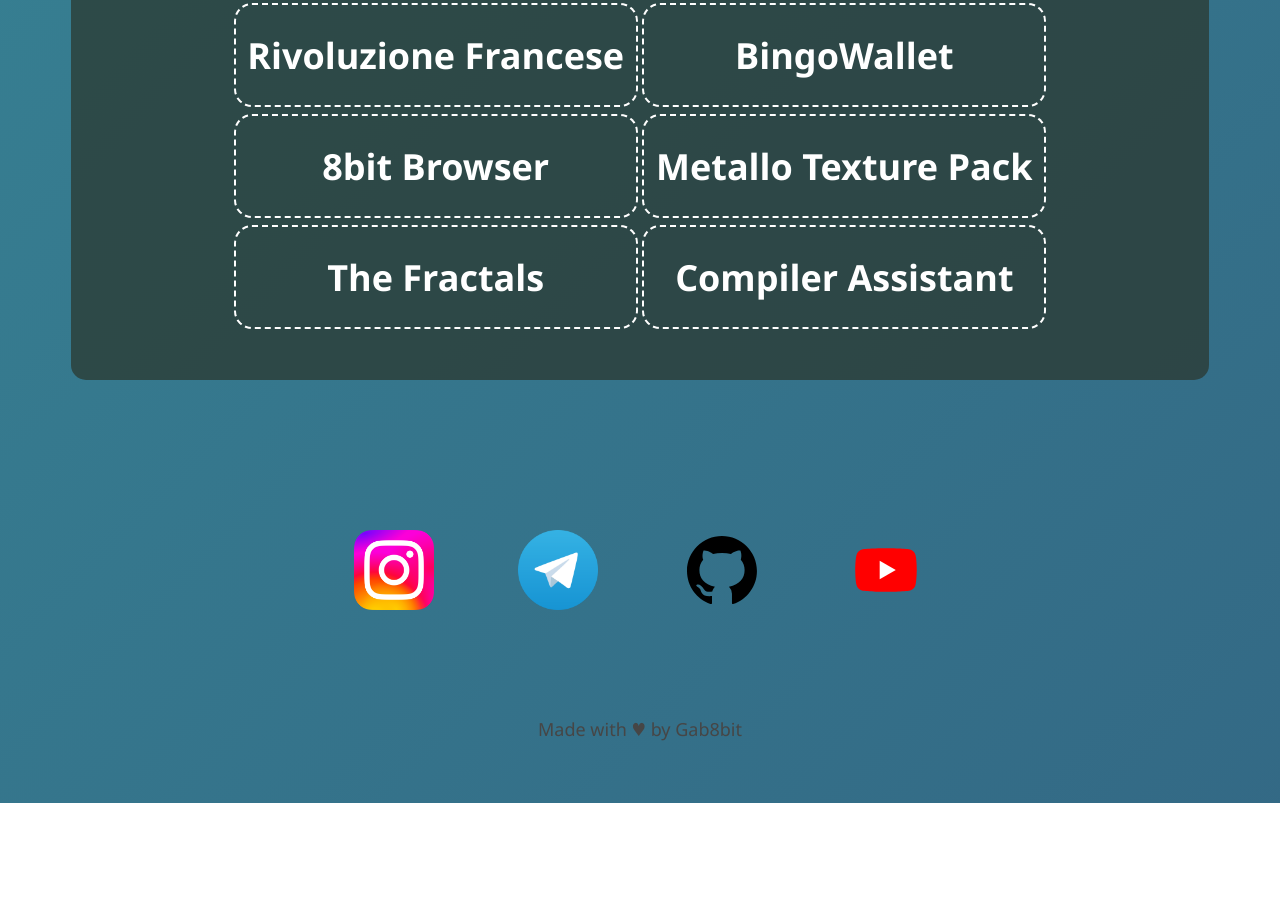
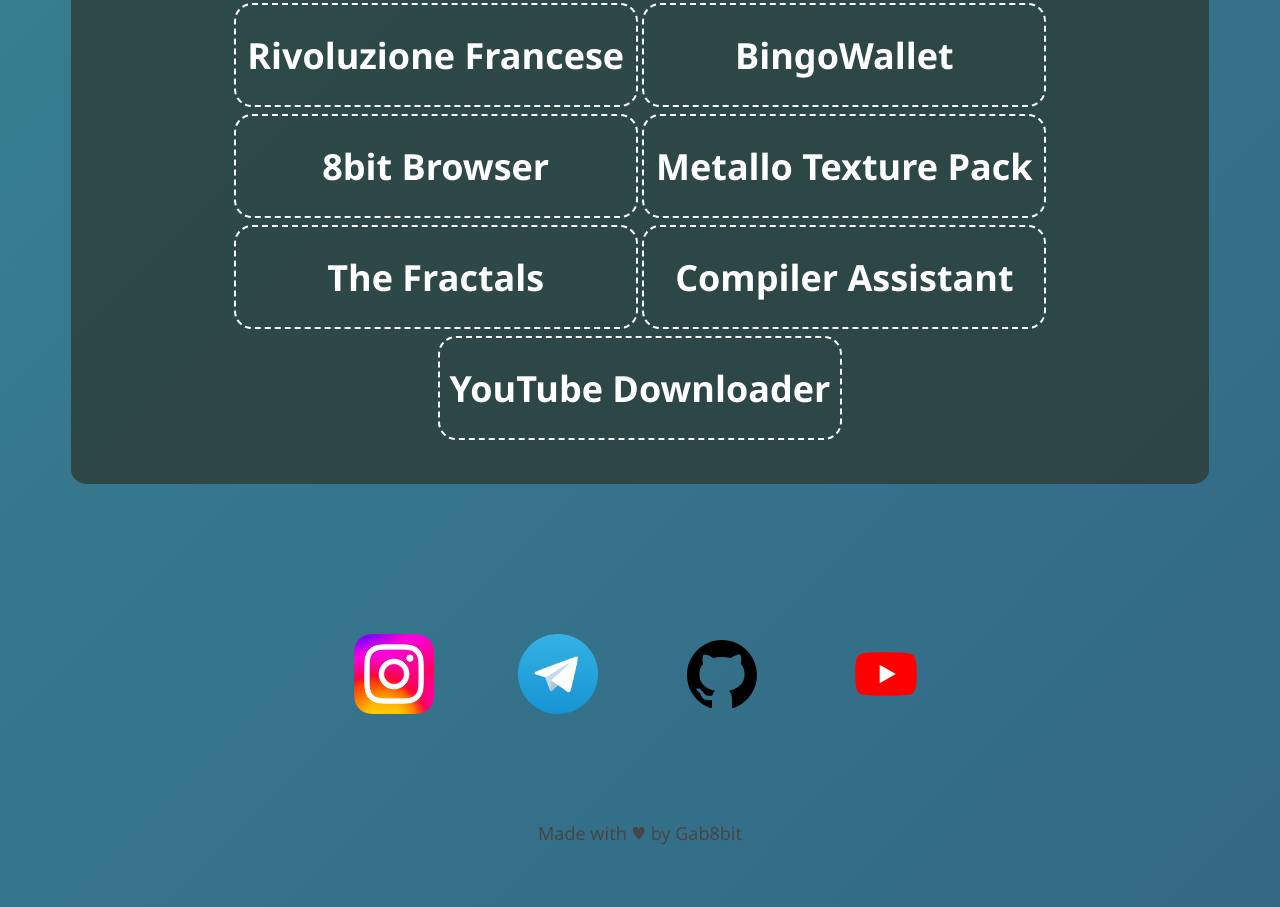
Before and after one commit to Gab8bit/Site-Gab8bit, a plain HTML site: page index.html in a window 1280 px wide. Shown: the part 4561-5468 px from the top of the page. Before the commit the page ends 5364 px from the top, so only its background shows below. Drawn offline with Linux system fonts and the light colour scheme.

Commit message:
Update index.html

```diff
--- a/index.html
+++ b/index.html
@@ -208,6 +208,11 @@
                 <h4 class="descrizione">An assistant for compile C and C++ files.<br>Source code on GitHub.</h4>
                 <a class="linkproj" href="https://github.com/Gab8bit/C-assisted-compiler/tree/main">Visit</a>
             </span>
+		<span class="nome">
+                <h1>YouTube Downloader</h1>
+                <h4 class="descrizione">A free and unlimited YouTube downloader for Windows.<br>Source code on GitHub.</h4>
+                <a class="linkproj" href="https://github.com/Gab8bit/YouTube-Downloader">Visit</a>
+            </span>
         </div>
         <br>
         <br>
```
